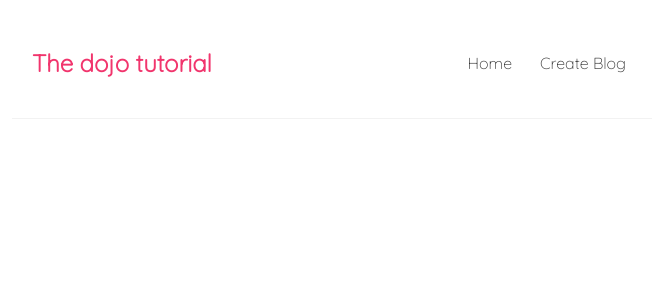
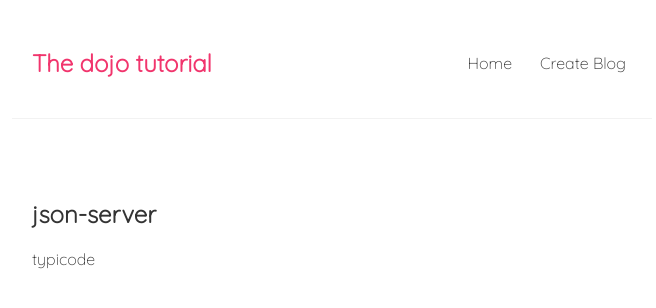
Before and after one commit to Hurmatullah/react_js, a React (Create React App) app: page /posts/1 in a window 1280 px wide. Shown: the top 308 px of the page, without its empty margins (304-960 px from the left). Built offline with nearby package versions, Linux system fonts and the light colour scheme; data requests are answered from the project's data file.

Commit message:
Adding dynamic id completed

```diff
--- a/src/App.js
+++ b/src/App.js
@@ -18,7 +18,7 @@ function App() {
             <Route path="/create">
               <Create />
             </Route>
-            <Route path="/blogs/:id">
+            <Route path="/posts/:id">
               <BlogDetails></BlogDetails>
             </Route>
           </Switch>
--- a/src/BlogDetails.js
+++ b/src/BlogDetails.js
@@ -1,12 +1,24 @@
 import { useParams } from "react-router-dom";
+import useFetch from "./useFetch";
 
 const BlogDetails = () => {
 
     const { id } = useParams();
+    const {data:blog, pending, error} = useFetch("http://localhost:9000/posts/" + id);
 
     return (
 
-        <h2>This is Blog details - {id}</h2>
+      <div className="blog-details">
+        {pending && <div>Please wait</div>}
+        {error && <div>You have some problem!</div>}
+        {blog &&
+        <article>
+           <h2> { blog.title } </h2>
+           <p> { blog.author } </p>
+        </article>
+
+        }
+      </div>
 
     );
 
--- a/src/Bloglist.js
+++ b/src/Bloglist.js
@@ -6,7 +6,7 @@ const Bloglist = ({ blogs, title }) => {
       <h2>{title}</h2>
       {blogs.map((blog) => (
         <div className="blog-preview" key={blog.id}>
-          <Link to={`/blogs/${blog.id}`}>
+          <Link to={`/posts/${blog.id}`}>
               <h2 id="text-headlines">Title is: {blog.title}</h2>
               <p id="text-paragraph">Author is: {blog.author}</p>
           </Link>
```
